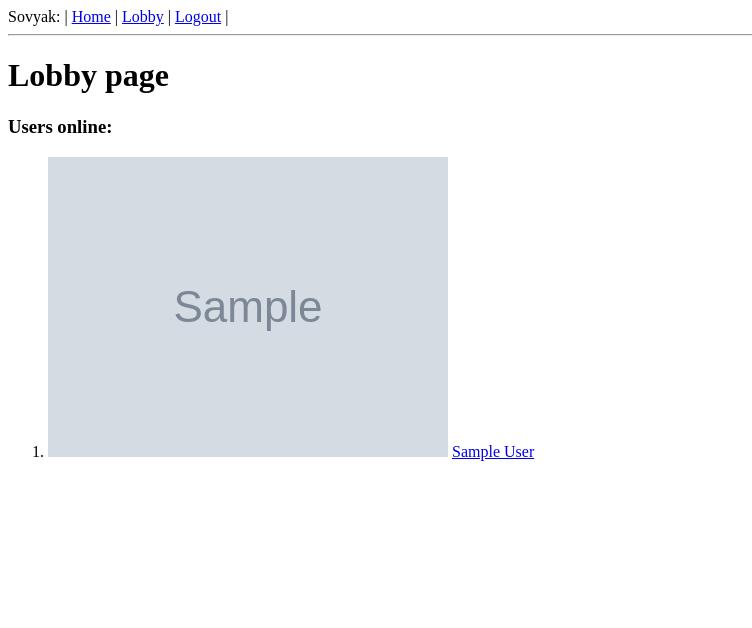
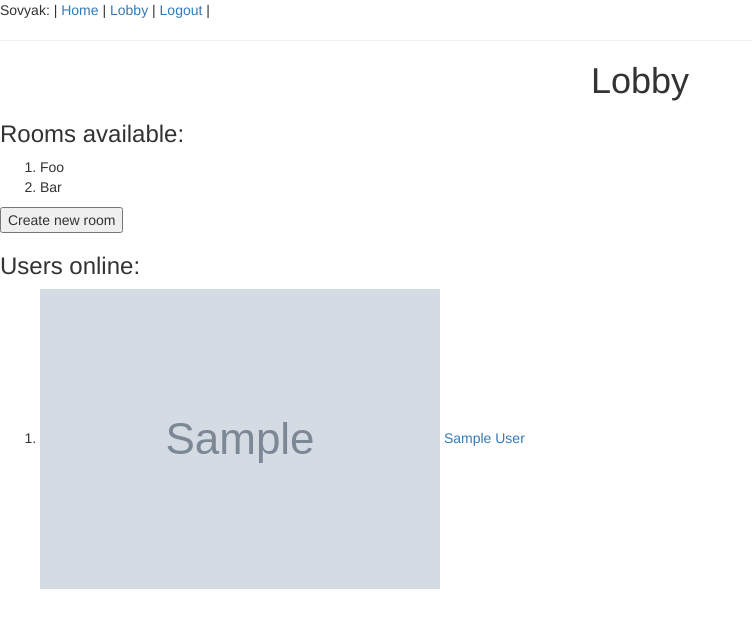
Before and after one commit to rnovatorov/catnames, a Flask app: page /lobby in a window 1280 px wide. Shown: the top 628 px of the page, without its empty margins (0-752 px from the left). Run offline with Flask 2, Linux system fonts and the light colour scheme; the first user in the database is signed in; a database or web service that is not in the repository returns one stand-in record (Sample ...); some libraries are stand-ins or nearby versions.

Commit message:
loooots of new stuff

```diff
--- /dev/null
+++ b/sovyak/static/js/connected_users.js
@@ -0,0 +1,26 @@
+$(document).ready(function() {
+    var url = "http://" + document.domain + ":" + location.port;
+    var socket = io.connect(url + "/lobby");
+
+    socket.on("connected_users", function(u) {
+        console.log(u);
+        if (u["online"] == true) {
+            var elem = $("#" + u.user_id);
+            if ( elem[0] ) {
+                elem.show();
+            } else {
+                $("#users_online_list").append(
+                    "<li id='" + u.user_id + "'>" +
+                        "<img class='avatar' src='" + u.avatar + "'/> " +
+                        "<a href='" + u.vk_user_page + "'>" +
+                            "<span class='full_name'>" + u.full_name + "</span>" +
+                        "</a>" +
+                    "</li>"
+                );
+            }
+        } else if (u["online"] == false) {
+            var elem = $("#" + u.user_id);
+            elem.hide();
+        }
+    });
+});
--- a/sovyak/templates/404.html
+++ b/sovyak/templates/404.html
@@ -2,6 +2,6 @@
 {% extends "base.html" %}
 
 {% block content %}
-    <h1>Page Not Found</h1>
+    <h1 align="center">Page Not Found</h1>
     <p><a href="{{ url_for('index') }}">Home</a></p>
 {% endblock %}
--- a/sovyak/templates/500.html
+++ b/sovyak/templates/500.html
@@ -2,7 +2,7 @@
 {% extends "base.html" %}
 
 {% block content %}
-    <h1>An unexpected error has occurred</h1>
+    <h1 align="center">An unexpected error has occurred</h1>
     <p>The administrator has been notified. Sorry for the inconvenience!</p>
     <p><a href="{{ url_for('index') }}">Home</a></p>
 {% endblock %}
--- a/sovyak/templates/base.html
+++ b/sovyak/templates/base.html
@@ -1,15 +1,30 @@
 <html>
 
 <head>
+    <!-- Latest compiled and minified CSS -->
+    <link rel="stylesheet" href="https://maxcdn.bootstrapcdn.com/bootstrap/3.3.7/css/bootstrap.min.css" integrity="sha384-BVYiiSIFeK1dGmJRAkycuHAHRg32OmUcww7on3RYdg4Va+PmSTsz/K68vbdEjh4u" crossorigin="anonymous">
+
+    <!-- Optional theme -->
+    <link rel="stylesheet" href="https://maxcdn.bootstrapcdn.com/bootstrap/3.3.7/css/bootstrap-theme.min.css" integrity="sha384-rHyoN1iRsVXV4nD0JutlnGaslCJuC7uwjduW9SVrLvRYooPp2bWYgmgJQIXwl/Sp" crossorigin="anonymous">
+
+    <!-- Latest compiled and minified JavaScript -->
+    <script src="https://maxcdn.bootstrapcdn.com/bootstrap/3.3.7/js/bootstrap.min.js" integrity="sha384-Tc5IQib027qvyjSMfHjOMaLkfuWVxZxUPnCJA7l2mCWNIpG9mGCD8wGNIcPD7Txa" crossorigin="anonymous"></script>
+
+    <!-- Favicon -->
     <link rel="shortcut icon" href="{{ url_for('static', filename='favicon.ico') }}">
+
     {% if title %}
         <title>{{ title }} | Sovyak</title>
     {% else %}
         <title>Sovyak</title>
     {% endif %}
+
+    {% block styles %}{% endblock %}
+
     <script type="text/javascript"
                 src="http://code.jquery.com/jquery-1.11.1.min.js"></script>
     <script type="text/javascript" src="//cdnjs.cloudflare.com/ajax/libs/socket.io/1.4.5/socket.io.min.js"></script>
+
     {% block scripts %}{% endblock %}
 </head>
 
--- a/sovyak/templates/index.html
+++ b/sovyak/templates/index.html
@@ -2,5 +2,5 @@
 {% extends "base.html" %}
 
 {% block content %}
-    <h1>Index page</h1>
+    <h1 align="center">Index</h1>
 {% endblock %}
--- a/sovyak/templates/lobby.html
+++ b/sovyak/templates/lobby.html
@@ -1,11 +1,24 @@
 {% extends "base.html" %}
+
 {% block scripts %}
-    {# <script type="text/javascript" src="static/js/connected_users.js"></script> #}
+    <script type="text/javascript" src="static/js/connected_users.js"></script>
 {% endblock %}
+
 {% block content %}
-    <h1>Lobby page</h1>
+    <h1 align="center">Lobby</h1>
+
+    <div class="rooms_available">
+        <h3>Rooms available:</h3>
+        <ol>
+            <li>Foo</li>
+            <li>Bar</li>
+        </ol>
+        <button id="create_new_room">Create new room</button>
+    </div>
+
+    <div class="users_online">
         <h3>Users online:</h3>
-    <ol id="users_online">
+        <ol id="users_online_list">
         {% for u in users_online: %}
             <li id="{{ u.user_id }}">
                 <img class="avatar" src="{{ u.avatar }}"/>
@@ -15,32 +28,5 @@
             </li>
         {% endfor %}
         </ol>
-    <script type="text/javascript">
-        $(document).ready(function() {
-            var url = "http://" + document.domain + ":" + location.port;
-            var socket = io.connect(url + "/lobby");
-
-            socket.on("connected_users", function(u) {
-                console.log(u);
-                if (u["online"] == true) {
-                    var elem = $("#" + u.user_id);
-                    if ( elem[0] ) {
-                        elem.show();
-                    } else {
-                        $("#users_online").append(
-                            "<li id='" + u.user_id + "'>" +
-                                "<img class='avatar' src='" + u.avatar + "'/> " +
-                                "<a href='" + u.vk_user_page + "'>" +
-                                    "<span class='full_name'>" + u.full_name + "</span>" +
-                                "</a>" +
-                            "</li>"
-                        );
-                    }
-                } else if (u["online"] == false) {
-                    var elem = $("#" + u.user_id);
-                    elem.hide();
-                }
-            });
-        });
-    </script>
+    </div>
 {% endblock %}
--- a/sovyak/templates/login.html
+++ b/sovyak/templates/login.html
@@ -2,5 +2,8 @@
 {% extends "base.html" %}
 
 {% block content %}
-    <h1><a href="{{ url_for('vk_oauth') }}">Login with VK</a></h1>
+    <h1 align="center">Login</h1>
+    <a href="{{ url_for('vk_oauth') }}">
+        <img src="static/img/vk_button.png">
+    </a>
 {% endblock %}
```
Also changed, not shown: sovyak/forms.py (added, +11 -0 lines), sovyak/static/img/vk_button.png (added). Lines whose indentation alone changed are shown as unchanged.
